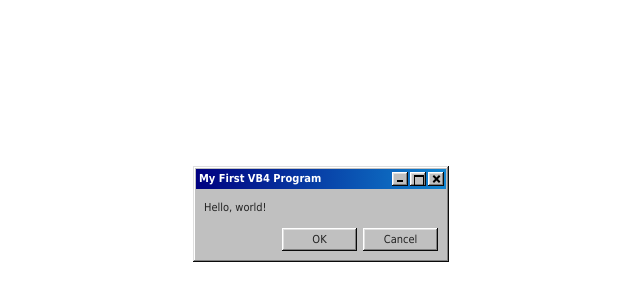
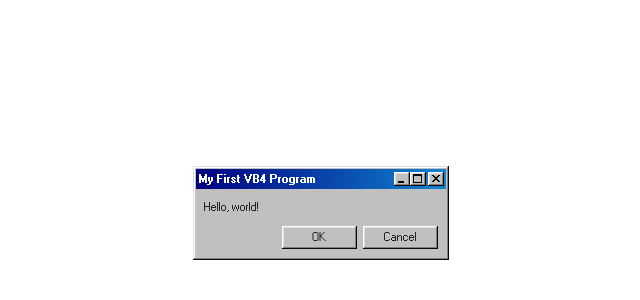
Before and after one commit to PCIEARIA/Steal-to-AI, a browser extension: page demo/win98-window.html in a window 1280 px wide. Shown: the part 186-486 px from the top of the page, without its empty margins (319-959 px from the left). Drawn offline with Linux system fonts and the light colour scheme.

Commit message:
Refine Windows 98 demo fidelity

```diff
--- a/demo/win98-window.html
+++ b/demo/win98-window.html
@@ -6,6 +6,19 @@
   <meta name="color-scheme" content="light">
   <title>Steal to AI | Windows 98 window reconstruction</title>
   <style>
+    /* Pixelated MS Sans Serif from 98.css v0.1.21; see assets/98-css-LICENSE.txt. */
+    @font-face {
+      font-family: "Pixelated MS Sans Serif";
+      src: url("assets/ms_sans_serif.woff2") format("woff2");
+      font-weight: 400;
+      font-display: swap;
+    }
+    @font-face {
+      font-family: "Pixelated MS Sans Serif";
+      src: url("assets/ms_sans_serif_bold.woff2") format("woff2");
+      font-weight: 700;
+      font-display: swap;
+    }
     :root { color-scheme: light; }
     * { box-sizing: border-box; }
     html, body { min-height: 100%; }
@@ -17,12 +30,13 @@
       place-items: center;
       background: #fff;
       color: #222;
-      font: 11px/1.5 Tahoma, Arial, sans-serif;
+      font: 11px/1.5 "Pixelated MS Sans Serif", Arial, sans-serif;
     }
     button { font: inherit; }
     .window {
       width: 256px;
       padding: 3px;
+      transform: translateY(-1px);
       background: #c0c0c0;
       box-shadow: inset -1px -1px #0a0a0a, inset 1px 1px #dfdfdf,
         inset -2px -2px #808080, inset 2px 2px #fff;
@@ -39,7 +53,7 @@
       line-height: 14px;
     }
     .title-bar-title { overflow: hidden; white-space: nowrap; text-overflow: ellipsis; }
-    .title-bar-controls { display: flex; flex: none; gap: 2px; margin-left: 8px; }
+    .title-bar-controls { display: flex; flex: none; margin-left: 8px; }
     .title-bar-controls button, .actions button {
       display: grid;
       place-items: center;
@@ -52,18 +66,40 @@
       cursor: default;
     }
     .title-bar-controls button { position: relative; width: 16px; height: 14px; padding: 0; }
+    .title-bar-controls .close { margin-left: 2px; }
     .title-bar-controls button:active, .actions button:active {
       box-shadow: inset -1px -1px #fff, inset 1px 1px #0a0a0a,
         inset -2px -2px #dfdfdf, inset 2px 2px #808080;
     }
     button:focus-visible { outline: 1px dotted #000; outline-offset: -4px; }
-    .minimize::before { content: ''; position: absolute; left: 5px; bottom: 4px; width: 6px; height: 2px; background: #000; }
-    .maximize::before { content: ''; position: absolute; left: 4px; top: 3px; width: 8px; height: 8px; border: 1px solid #000; border-top-width: 2px; }
-    .close::before, .close::after { content: ''; position: absolute; left: 4px; top: 6px; width: 9px; height: 2px; background: #000; }
-    .close::before { transform: rotate(45deg); }
-    .close::after { transform: rotate(-45deg); }
+    .minimize::before { content: ''; position: absolute; left: 4px; bottom: 3px; width: 6px; height: 2px; background: #000; }
+    .maximize::before { content: ''; position: absolute; left: 3px; top: 2px; width: 9px; height: 9px; background: #000; }
+    .maximize::after { content: ''; position: absolute; left: 4px; top: 4px; width: 7px; height: 6px; background: #c0c0c0; }
+    .close::before {
+      content: '';
+      position: absolute;
+      left: 4px;
+      top: 3px;
+      width: 8px;
+      height: 7px;
+      background:
+        linear-gradient(#000 0 0) 0 0 / 2px 1px,
+        linear-gradient(#000 0 0) 6px 0 / 2px 1px,
+        linear-gradient(#000 0 0) 1px 1px / 2px 1px,
+        linear-gradient(#000 0 0) 5px 1px / 2px 1px,
+        linear-gradient(#000 0 0) 2px 2px / 2px 1px,
+        linear-gradient(#000 0 0) 4px 2px / 2px 1px,
+        linear-gradient(#000 0 0) 3px 3px / 2px 1px,
+        linear-gradient(#000 0 0) 2px 4px / 2px 1px,
+        linear-gradient(#000 0 0) 4px 4px / 2px 1px,
+        linear-gradient(#000 0 0) 1px 5px / 2px 1px,
+        linear-gradient(#000 0 0) 5px 5px / 2px 1px,
+        linear-gradient(#000 0 0) 0 6px / 2px 1px,
+        linear-gradient(#000 0 0) 6px 6px / 2px 1px;
+      background-repeat: no-repeat;
+    }
     .window-body { margin: 8px; }
-    .window-body p { margin: 11px 0; line-height: 16.5px; }
+    .window-body p { margin: 10px 0 11px; line-height: 16.5px; }
     .actions { display: flex; justify-content: flex-end; gap: 6px; }
     .actions button { width: 75px; height: 23px; padding: 0 12px; line-height: 1; }
     @media (max-width: 300px) { body { padding: 12px; } .window { max-width: 100%; } }
```
Also changed, not shown: demo/assets/98-css-LICENSE.txt (added, +7 -0 lines), README.md, demo/assets/98-css-dialog-reference.png, demo/assets/ms_sans_serif.woff2 (added), demo/assets/ms_sans_serif_bold.woff2 (added), demo/assets/win98-window-comparison.png, demo/assets/win98-window-demo.png.
